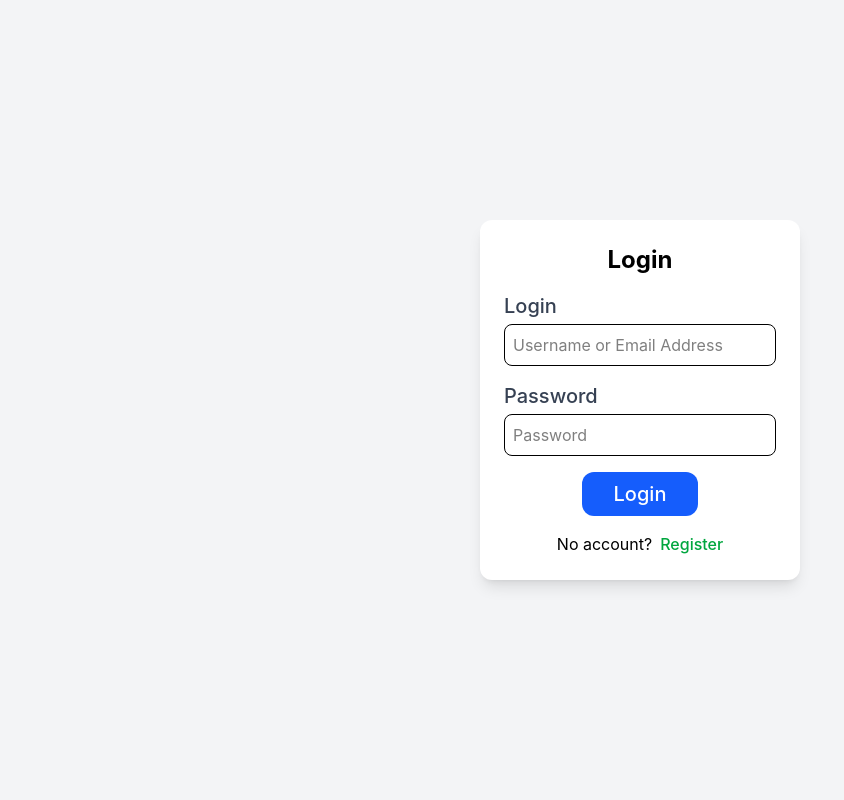
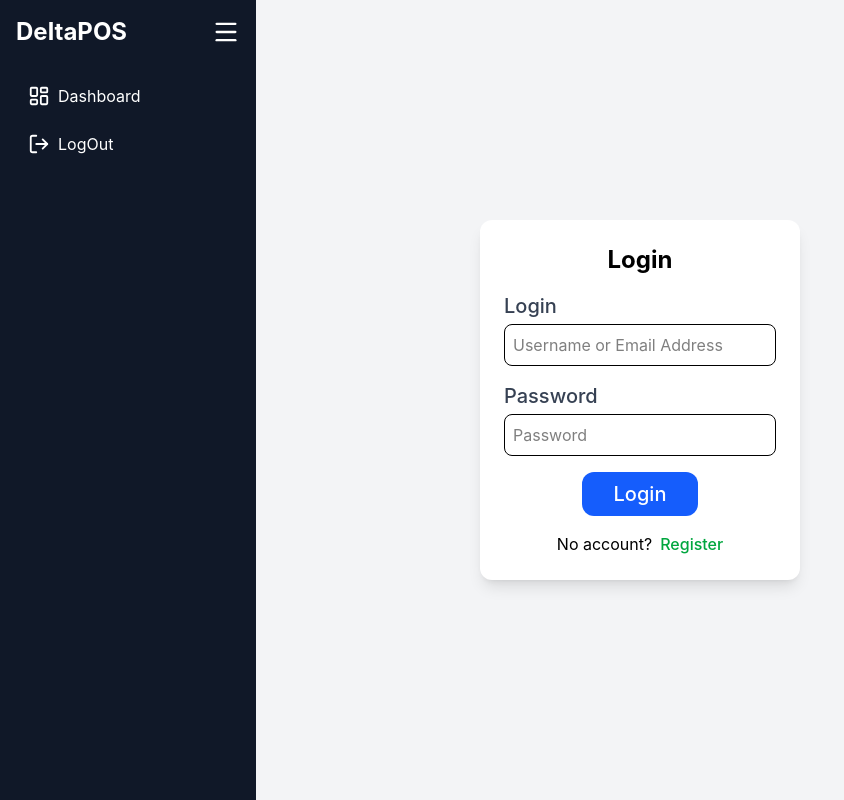
Before and after one commit to tmoh1999/admin_dashboard_frontend, a React (Vite) app: page /login in a window 1280 px wide. Shown: the whole page, without its empty margins (0-844 px from the left). Built offline with nearby package versions, Linux system fonts and the light colour scheme; no server answers.

Commit message:
app: side bar

```diff
--- a/src/App.jsx
+++ b/src/App.jsx
@@ -5,10 +5,12 @@ import ProtectedRoute from "./tools/ProtectedRoute";
 import Login from "./pages/Login";
 import LogOut from "./pages/LogOut";
 import Register from "./pages/Register";
+import Sidebar from "./components/SideBar";
 export default function App() {
   return (
     <div className="flex h-screen">
       <ErrorBoundary>
+      <Sidebar />
       <div className="overflow-y-auto w-full ">
         <div className="h-fit  ">
           <Routes>
```
